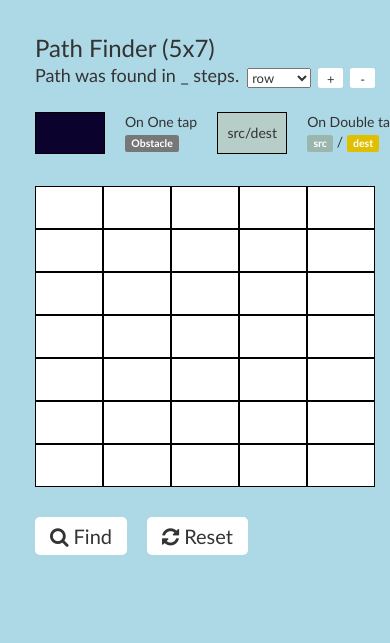
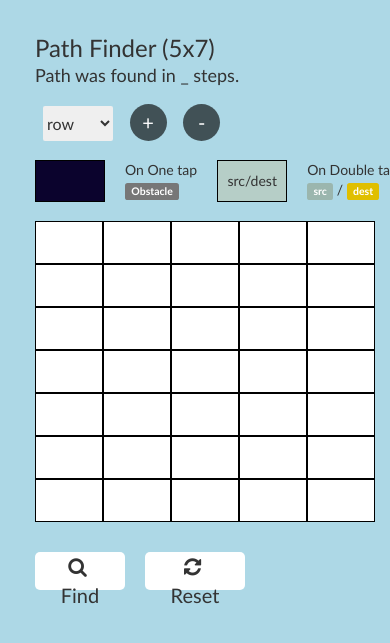
Before and after one commit to Keval9shah/web, a PHP site: page /pathFinder.html in a window 390 px wide; the page is wider, and only the part inside the window is pictured. Shown: the top 643 px of that part. Run offline with PHP 8.4, Linux system fonts and the light colour scheme.

Commit message:
📱 mobile friendly

```diff
--- a/path finder/pf.css
+++ b/path finder/pf.css
@@ -83,6 +83,10 @@ button {
     flex-direction: row;
 }
 
+#bottom {
+    width: 500px;
+}
+
 .html {
     position: relative;
     top: -8px;
@@ -113,9 +117,14 @@ select {
 .b1,
 .b2 {
     font-size: 20px;
+    flex: 0 0 100px;
 }
 
-@media only screen and (max-width: 768px) {
+.b1 {
+    flex: 0 0 90px;
+}
+
+@media only screen and (max-width: 787px) {
     .grid {
         margin: 85px 0 0 35px;
     }
@@ -145,29 +154,34 @@ select {
     }
 }
 
-@media only screen and (max-width: 310px) {
+@media only screen and (max-width: 430px) {
+    .html {
+        display: block;
+    }
+    #info {
+        top: 160px;
+    }
     .grid {
-        margin: 120px 0 0 20px;
-        grid-template-columns: repeat(5, clamp(55px, 12%, 70px));
+        margin-top: 120px;
     }
-    body {
-        background-color: lightblue;
+    select {
+        margin: 5px 0 0 8px;
+        height: 35px;
+        width: 70px;
+        border-radius: 2px;
+        border: none;
+        font-size: medium;
     }
-    button {
-        height: 40px;
+    .pm {
+        height: 37px;
+        width: 37px;
+        border-radius: 50%;
+        margin: 5px 0 0 12px;
+        font-size: 20px;
+        color: white;
+        background-color: rgba(0, 0, 0, 0.623);
     }
-    .txt {
-        position: relative;
-        top: 25px;
-        font-size: large;
-        left: 22px;
-    }
-    .b1 {
-        margin: 25px 0 0 22px;
-    }
-    .b1,
-    .b2 {
-        margin-top: 25px;
-        font-size: 14px;
+    .sizechng {
+        margin-left: -7px;
     }
 }
```
